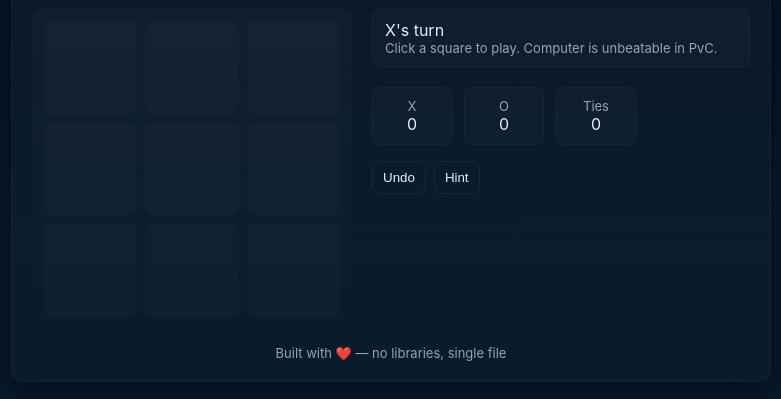
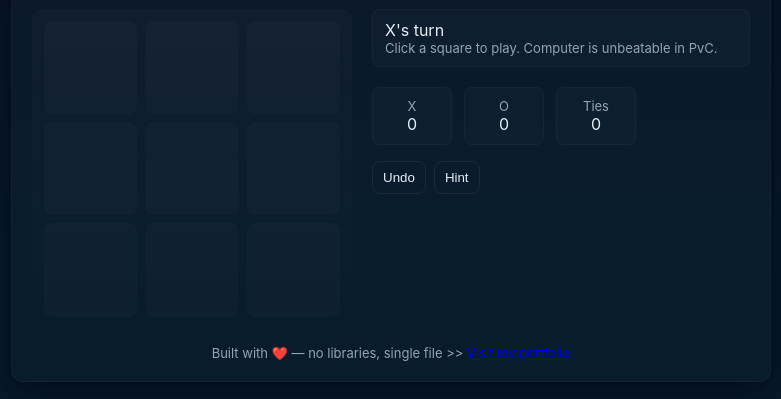
Before and after one commit to githubanis/tic-tac-toe-game, a plain HTML site: page index.html in a window 1280 px wide. Shown: the part 239-638 px from the top of the page, without its empty margins (249-1030 px from the left). Drawn offline with Linux system fonts and the light colour scheme.

Commit message:
Update index.html

```diff
--- a/index.html
+++ b/index.html
@@ -98,7 +98,7 @@
       </div>
     </div>
 
-    <footer>Built with ❤️ — no libraries, single file</footer>
+    <footer>Built with ❤️ — no libraries, single file >> <a href="https://githubanis.github.io/Anisur_Portfolio/">Visit my portfolio</a></footer>
   </div>
 
 <script>
```
